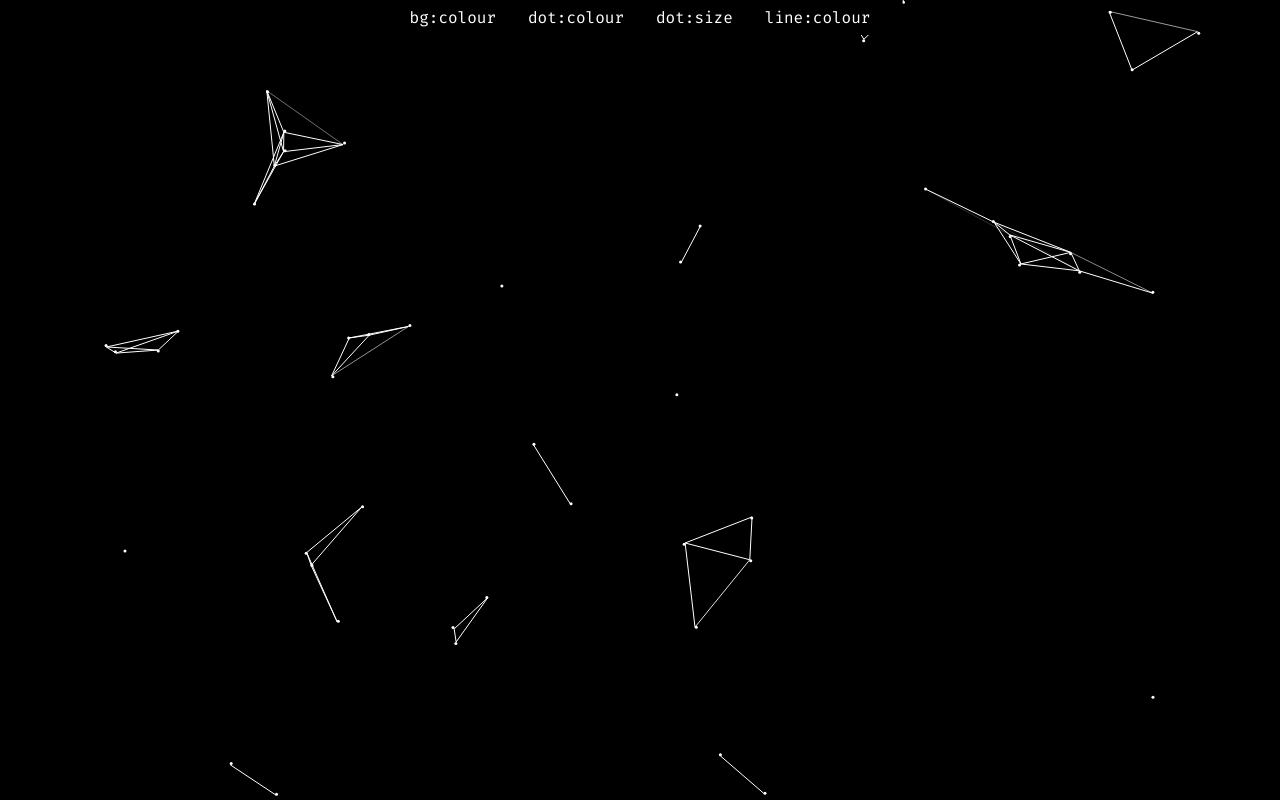
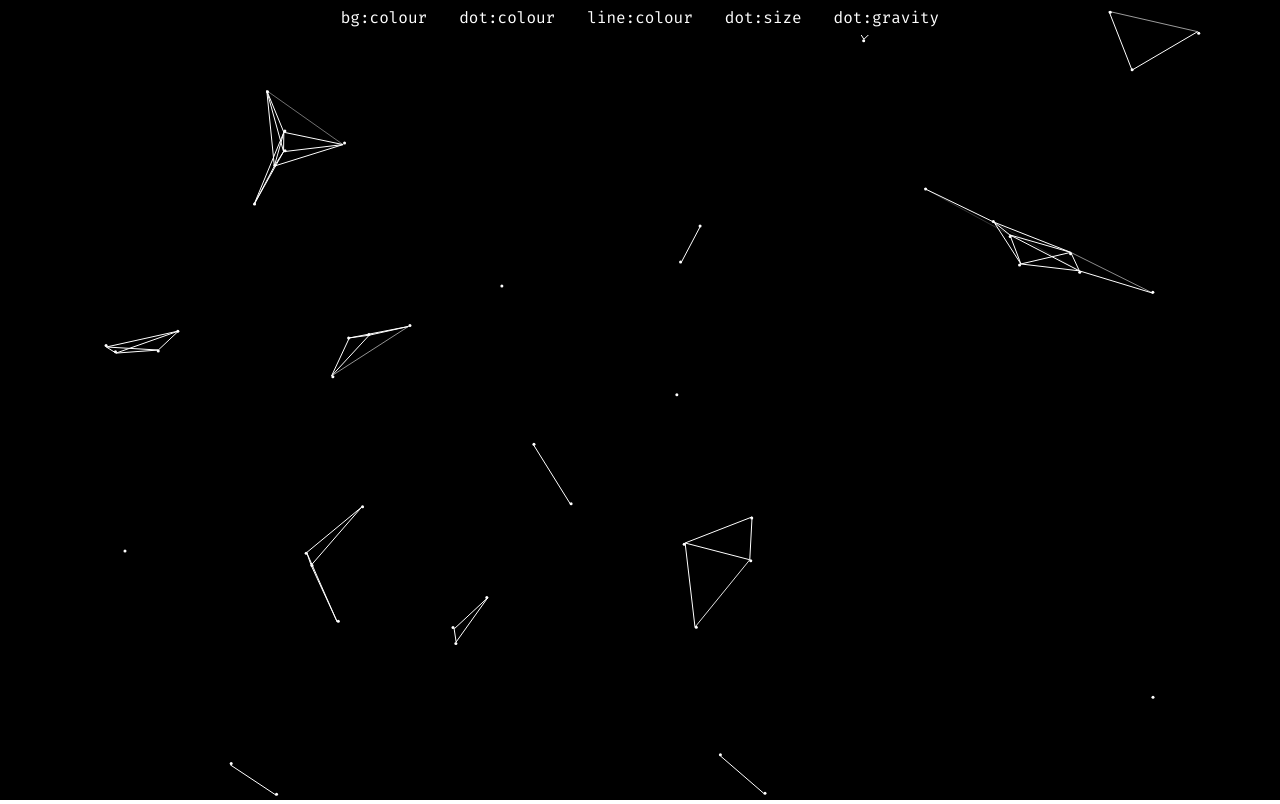
Before and after one commit to jamesformica/lineart, a React app: page / in a window 1280 px wide. Built offline with nearby package versions, Linux system fonts and the light colour scheme.

Commit message:
feat: add gravity to the options

```diff
--- a/src/actions.js
+++ b/src/actions.js
@@ -1,35 +1,68 @@
-export const CHANGE_BG_COLOUR = 'CHANGE_BG_COLOUR';
-export const CHANGE_DOT_COLOUR = 'CHANGE_DOT_COLOUR';
-export const CHANGE_LINE_COLOUR = 'CHANGE_LINE_COLOUR';
-export const CHANGE_DOT_SIZE = 'CHANGE_DOT_SIZE';
-export const OPEN_BG_COLOUR = 'OPEN_BG_COLOUR';
-export const OPEN_DOT_COLOUR = 'OPEN_DOT_COLOUR';
-export const OPEN_LINE_COLOUR = 'OPEN_LINE_COLOUR';
-export const OPEN_DOT_SIZE = 'OPEN_DOT_SIZE';
-export const CLOSE_ALL = 'CLOSE_ALL';
+const CHANGE_BG_COLOUR = 'CHANGE_BG_COLOUR';
+const CHANGE_DOT_COLOUR = 'CHANGE_DOT_COLOUR';
+const CHANGE_LINE_COLOUR = 'CHANGE_LINE_COLOUR';
+const CHANGE_DOT_SIZE = 'CHANGE_DOT_SIZE';
+const CHANGE_GRAVITY = 'CHANGE_GRAVITY';
+const OPEN_BG_COLOUR = 'OPEN_BG_COLOUR';
+const OPEN_DOT_COLOUR = 'OPEN_DOT_COLOUR';
+const OPEN_LINE_COLOUR = 'OPEN_LINE_COLOUR';
+const OPEN_DOT_SIZE = 'OPEN_DOT_SIZE';
+const OPEN_GRAVITY = 'OPEN_GRAVITY';
+const CLOSE_ALL = 'CLOSE_ALL';
 
-export const openBgColour = { type: OPEN_BG_COLOUR };
-export const openDotColour = { type: OPEN_DOT_COLOUR };
-export const openLineColour = { type: OPEN_LINE_COLOUR };
-export const openDotSize = { type: OPEN_DOT_SIZE };
-export const closeAll = { type: CLOSE_ALL };
+const openBgColour = { type: OPEN_BG_COLOUR };
+const openDotColour = { type: OPEN_DOT_COLOUR };
+const openLineColour = { type: OPEN_LINE_COLOUR };
+const openDotSize = { type: OPEN_DOT_SIZE };
+const openGravity = { type: OPEN_GRAVITY };
+const closeAll = { type: CLOSE_ALL };
 
-export const changeBgColour = colour => ({
+const changeBgColour = colour => ({
   type: CHANGE_BG_COLOUR,
   colour
 });
 
-export const changeDotColour = colour => ({
+const changeDotColour = colour => ({
   type: CHANGE_DOT_COLOUR,
   colour
 });
 
-export const changeLineColour = colour => ({
+const changeLineColour = colour => ({
   type: CHANGE_LINE_COLOUR,
   colour
 });
 
-export const changeDotSize = size => ({
+const changeDotSize = size => ({
   type: CHANGE_DOT_SIZE,
   size
 });
+
+const changeGravity = gravity => ({
+  type: CHANGE_GRAVITY,
+  gravity
+})
+
+export default {
+  CHANGE_BG_COLOUR,
+  CHANGE_DOT_COLOUR,
+  CHANGE_LINE_COLOUR,
+  CHANGE_DOT_SIZE,
+  CHANGE_GRAVITY,
+  OPEN_BG_COLOUR,
+  OPEN_DOT_COLOUR,
+  OPEN_LINE_COLOUR,
+  OPEN_DOT_SIZE,
+  OPEN_GRAVITY,
+  CLOSE_ALL,
+  openBgColour,
+  openDotColour,
+  openLineColour,
+  openDotSize,
+  openGravity,
+  closeAll,
+  changeBgColour,
+  changeDotColour,
+  changeLineColour,
+  changeDotSize,
+  changeGravity
+}
--- a/src/components/Lineart/Dot.js
+++ b/src/components/Lineart/Dot.js
@@ -47,20 +47,20 @@ class Dot {
     this.y += this.velocity.y;
   }
 
-  velocityUpX() {
-    this.velocity.x = Math.min(this.velocity.x + 0.01, 1.5);
+  velocityUpX(gravity) {
+    this.velocity.x = Math.min(this.velocity.x + gravity, 1.5);
   }
 
-  velocityDownX() {
-    this.velocity.x = Math.max(this.velocity.x - 0.01, -1.5);
+  velocityDownX(gravity) {
+    this.velocity.x = Math.max(this.velocity.x - gravity, -1.5);
   }
 
-  velocityUpY() {
-    this.velocity.y = Math.min(this.velocity.y + 0.01, 1.5);
+  velocityUpY(gravity) {
+    this.velocity.y = Math.min(this.velocity.y + gravity, 1.5);
   }
 
-  velocityDownY() {
-    this.velocity.y = Math.max(this.velocity.y - 0.01, -1.5);
+  velocityDownY(gravity) {
+    this.velocity.y = Math.max(this.velocity.y - gravity, -1.5);
   }
 }
 
--- a/src/components/Lineart/Lineart.js
+++ b/src/components/Lineart/Lineart.js
@@ -18,7 +18,7 @@ class Lineart extends Reavas {
   }
 
   paint(context, w, h) {
-    const { bgColour, dotColour, lineColour, dotSize } = this.props;
+    const { bgColour, dotColour, lineColour, dotSize, gravity } = this.props;
 
     this.dots = this.removeOutOfBounds();
 
@@ -32,8 +32,8 @@ class Lineart extends Reavas {
 
     this.dots.forEach(d => d.paint(context, w, h, dotColour, dotSize));
     this.findLines().forEach(d => {
-      d.dot.x > d.neighbour.x ? d.dot.velocityDownX() : d.dot.velocityUpX();
-      d.dot.y > d.neighbour.y ? d.dot.velocityDownY() : d.dot.velocityUpY();
+      d.dot.x > d.neighbour.x ? d.dot.velocityDownX(gravity) : d.dot.velocityUpX(gravity);
+      d.dot.y > d.neighbour.y ? d.dot.velocityDownY(gravity) : d.dot.velocityUpY(gravity);
       new Line(d.dot.x, d.dot.y, d.neighbour.x, d.neighbour.y).paint(context, lineColour);
     });
   }
@@ -76,7 +76,8 @@ const mapStateToProps = state => ({
   bgColour: state.bgColour,
   dotColour: state.dotColour,
   lineColour: state.lineColour,
-  dotSize: state.dotSize
+  dotSize: state.dotSize,
+  gravity: state.gravity
 });
 
 export default connect(mapStateToProps)(Lineart);
--- a/src/components/Option/Option.css
+++ b/src/components/Option/Option.css
@@ -1,10 +1,14 @@
 .option {
   position: relative;
-  margin-left: 1rem;
-  margin-right: 1rem;
-  color: white;
+  padding: 0.5rem 1rem;
+  color: #ffffff;
   cursor: pointer;
   user-select: none;
+}
+
+.option:hover {
+  background-color: #ffffff;
+  color: #000000;
 }
 
 .picker {
--- a/src/components/Options/Options.css
+++ b/src/components/Options/Options.css
@@ -2,7 +2,6 @@
   position: fixed;
   top: 0;
   left: 50%;
-  padding: 0.5rem 1rem;
   transform: translateX(-50%);
   display: flex;
   justify-content: center;
--- a/src/components/Options/Options.js
+++ b/src/components/Options/Options.js
@@ -1,10 +1,7 @@
 import React from 'react';
 import { connect } from 'react-redux';
 
-import {
-  changeBgColour, changeDotColour, changeLineColour, changeDotSize,
-  openBgColour, openDotColour, openLineColour, openDotSize, closeAll
-} from '../../actions';
+import actions from '../../actions';
 import ColourOption from '../ColourOption/ColourOption';
 import RangeOption from '../RangeOption/RangeOption';
 import OutSideClickHandler from '../OutsideClickHandler/OutsideClickHandler';
@@ -27,6 +24,13 @@ const Options = (props) => (
         handleChange={props.handleDotChange}
       />
 
+      <ColourOption
+        text="line:colour"
+        isOpen={props.isLineColourOpen}
+        handleOpen={props.openLineColour}
+        handleChange={props.handleLineChange}
+      />
+
       <RangeOption
         text="dot:size"
         min={0}
@@ -38,11 +42,15 @@ const Options = (props) => (
         handleChange={props.handleDotSizeChange}
       />
 
-      <ColourOption
-        text="line:colour"
-        isOpen={props.isLineColourOpen}
-        handleOpen={props.openLineColour}
-        handleChange={props.handleLineChange}
+      <RangeOption
+        text="dot:gravity"
+        min={0}
+        max={0.05}
+        step={0.01}
+        value={props.gravity}
+        isOpen={props.isGravityOpen}
+        handleOpen={props.openGravity}
+        handleChange={props.handleGravityChange}
       />
     </div>
   </OutSideClickHandler>
@@ -53,22 +61,26 @@ const mapStateToProps = state => ({
   dotColour: state.dotColour,
   lineColour: state.lineColour,
   dotSize: state.dotSize,
+  gravity: state.gravity,
   isBgColourOpen: state.bgColourOpen,
   isDotColourOpen: state.dotColourOpen,
   isLineColourOpen: state.lineColourOpen,
   isDotSizeOpen: state.dotSizeOpen,
+  isGravityOpen: state.gravityOpen,
 });
 
 const mapDispatchToProps = dispatch => ({
-  openBgColour: () => dispatch(openBgColour),
-  openDotColour: () => dispatch(openDotColour),
-  openLineColour: () => dispatch(openLineColour),
-  openDotSize: () => dispatch(openDotSize),
-  closeAll: () => dispatch(closeAll),
-  handleBgChange: ({ hex }) => dispatch(changeBgColour(hex)),
-  handleDotChange: ({ hex }) => dispatch(changeDotColour(hex)),
-  handleLineChange: ({ hex }) => dispatch(changeLineColour(hex)),
-  handleDotSizeChange: ({ target }) => dispatch(changeDotSize(target.value))
+  openBgColour: () => dispatch(actions.openBgColour),
+  openDotColour: () => dispatch(actions.openDotColour),
+  openLineColour: () => dispatch(actions.openLineColour),
+  openDotSize: () => dispatch(actions.openDotSize),
+  openGravity: () => dispatch(actions.openGravity),
+  closeAll: () => dispatch(actions.closeAll),
+  handleBgChange: ({ hex }) => dispatch(actions.changeBgColour(hex)),
+  handleDotChange: ({ hex }) => dispatch(actions.changeDotColour(hex)),
+  handleLineChange: ({ hex }) => dispatch(actions.changeLineColour(hex)),
+  handleDotSizeChange: ({ target }) => dispatch(actions.changeDotSize(target.value)),
+  handleGravityChange: ({ target }) => dispatch(actions.changeGravity(target.value))
 })
 
 export default connect(mapStateToProps, mapDispatchToProps)(Options);
--- a/src/reducer.js
+++ b/src/reducer.js
@@ -1,13 +1,11 @@
-import {
-  CHANGE_BG_COLOUR, CHANGE_DOT_COLOUR, CHANGE_LINE_COLOUR, CHANGE_DOT_SIZE,
-  OPEN_BG_COLOUR, OPEN_DOT_COLOUR, OPEN_LINE_COLOUR, OPEN_DOT_SIZE, CLOSE_ALL
-} from './actions';
+import actions from './actions';
 
 const initialPopupState = {
   bgColourOpen: false,
   dotColourOpen: false,
   lineColourOpen: false,
   dotSizeOpen: false,
+  gravityOpen: false,
 }
 
 export const initialState = {
@@ -15,28 +13,33 @@ export const initialState = {
   dotColour: '#ffffff',
   lineColour: '#ffffff',
   dotSize: 1.5,
+  gravity: 0.01,
   ...initialPopupState
 }
 
 export const reducer = (state = initialState, action) => {
   switch (action.type) {
-    case CHANGE_BG_COLOUR:
+    case actions.CHANGE_BG_COLOUR:
       return { ...state, bgColour: action.colour };
-    case CHANGE_DOT_COLOUR:
+    case actions.CHANGE_DOT_COLOUR:
       return { ...state, dotColour: action.colour };
-    case CHANGE_LINE_COLOUR:
+    case actions.CHANGE_LINE_COLOUR:
       return { ...state, lineColour: action.colour };
-    case CHANGE_DOT_SIZE:
+    case actions.CHANGE_DOT_SIZE:
       return { ...state, dotSize: action.size };
-    case OPEN_BG_COLOUR:
+    case actions.CHANGE_GRAVITY:
+      return { ...state, gravity: Number(action.gravity) };
+    case actions.OPEN_BG_COLOUR:
       return { ...state, ...initialPopupState, bgColourOpen: !state.bgOpen };
-    case OPEN_DOT_COLOUR:
+    case actions.OPEN_DOT_COLOUR:
       return { ...state, ...initialPopupState, dotColourOpen: !state.dotOpen };
-    case OPEN_LINE_COLOUR:
+    case actions.OPEN_LINE_COLOUR:
       return { ...state, ...initialPopupState, lineColourOpen: !state.lineOpen };
-    case OPEN_DOT_SIZE:
+    case actions.OPEN_DOT_SIZE:
       return { ...state, ...initialPopupState, dotSizeOpen: !state.dotSizeOpen };
-    case CLOSE_ALL:
+    case actions.OPEN_GRAVITY:
+      return { ...state, ...initialPopupState, gravityOpen: !state.gravityOpen };
+    case actions.CLOSE_ALL:
       return { ...state, ...initialPopupState };
     default:
       return state;
```
